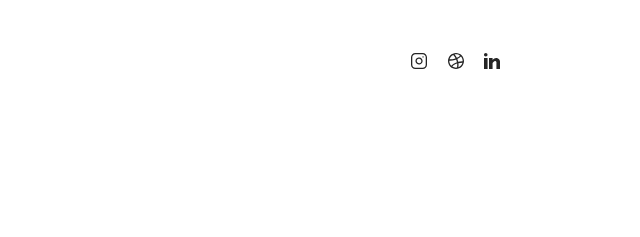
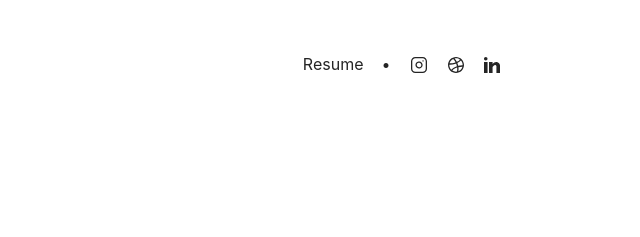
Before and after one commit to ryanhulseberg/ryanhulseberg.com, a plain HTML site: page index.html in a window 1280 px wide. Shown: the top 237 px of the page, 640-1280 px from the left. Drawn offline with Linux system fonts and the light colour scheme.

Commit message:
add resume link

```diff
--- a/index.html
+++ b/index.html
@@ -37,6 +37,14 @@
           </svg>
         </a>
         <ul class="social">
+          <li>
+            <a
+              href="https://www.dropbox.com/s/rftpv3eaphluch5/resume.pdf?dl=0"
+              target="_blank"
+              >Resume</a
+            >
+            &nbsp;&nbsp;&nbsp;•
+          </li>
           <li>
             <a href="https://www.instagram.com/hussledog/">
               <svg
--- a/stylesheets/layout/_header.scss
+++ b/stylesheets/layout/_header.scss
@@ -22,4 +22,9 @@ nav {
   justify-self: end;
   vertical-align: middle;
   align-self: center;
+
+  li {
+    vertical-align: middle;
+    align-self: center;
+  }
 }
```
Also changed, not shown: css/main.css, 1 other file.
